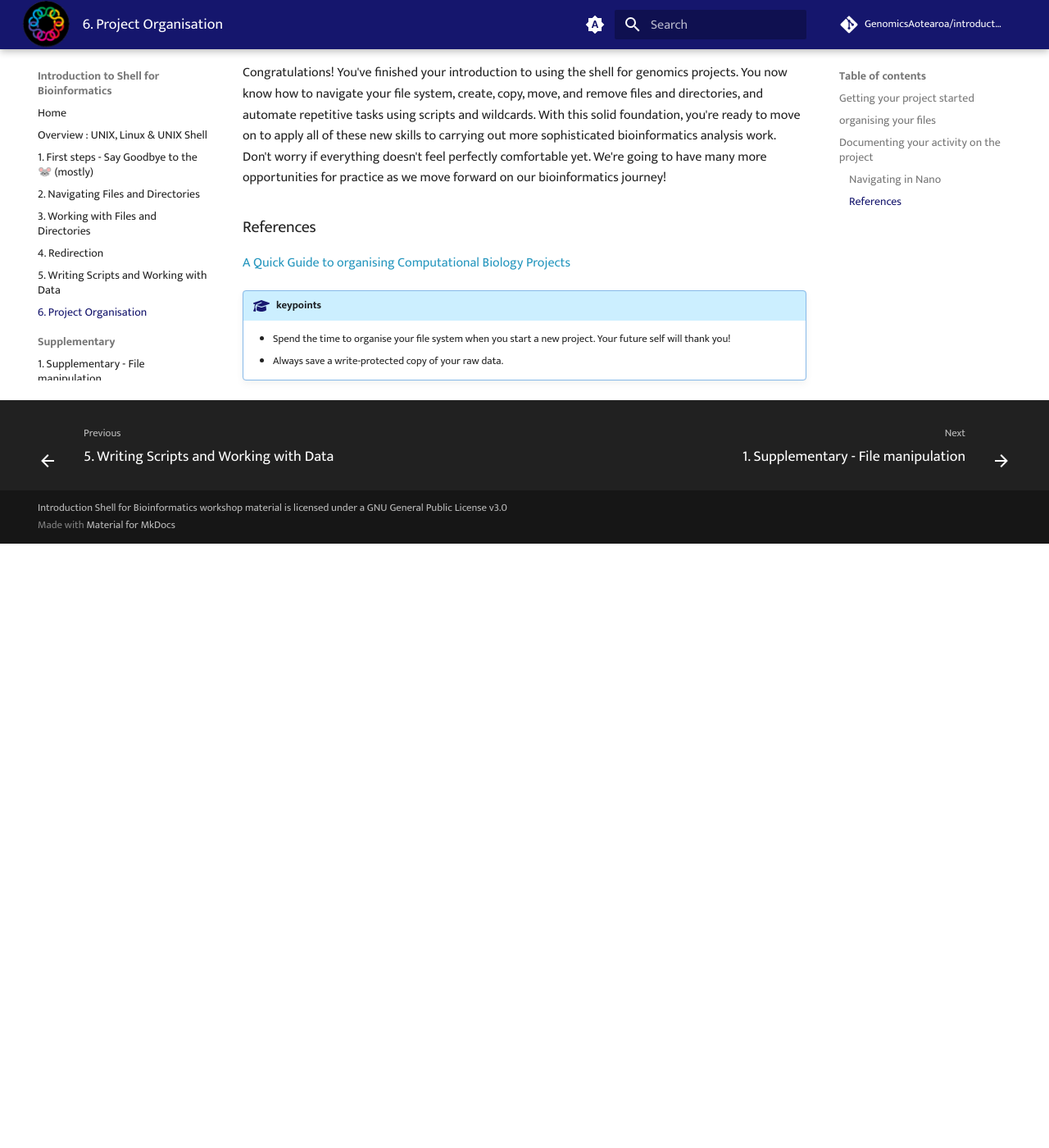
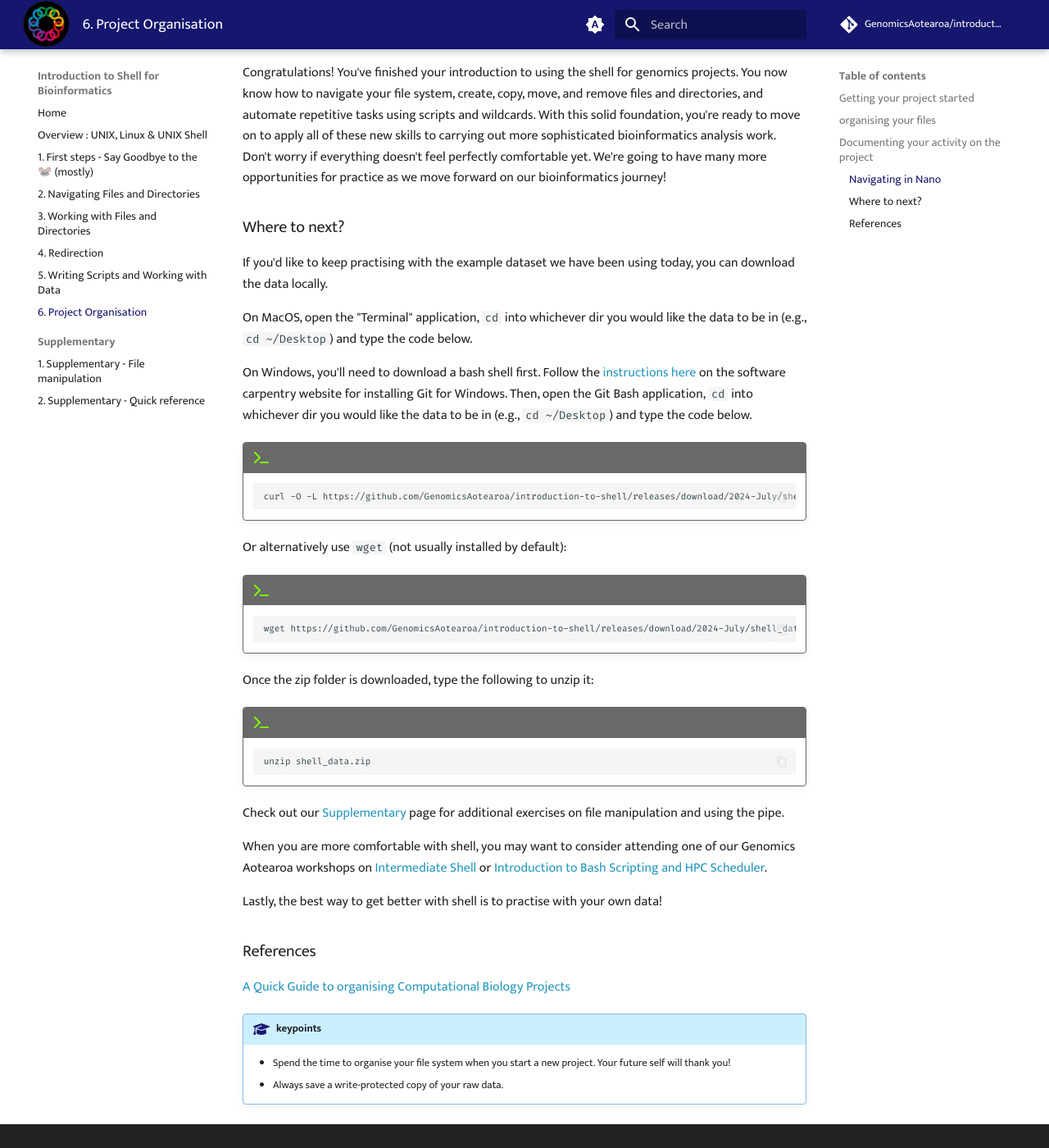
Before and after one commit to GenomicsAotearoa/introduction-to-shell, an MkDocs documentation site: the page built from docs/06-organization.md, in a window 1280 px wide and 1400 px high, scrolled down 5349 px. Shown: the whole window at 82% size. Built offline with MkDocs 1.6.1 and Material for MkDocs 9.7.7, drawn with Linux system fonts in a browser that asks for light colours; comment, search, counter and statistics services are not loaded; before the commit the page ends 6012 px from its top, so only the background shows below that.

Commit message:
fix #11 #10 added quick ref guide and where to next

````diff
--- a/docs/06-organization.md
+++ b/docs/06-organization.md
@@ -273,6 +273,44 @@ analysis work. Don't worry if everything doesn't feel perfectly comfortable yet.
 going to have many more opportunities for practice as we move forward on our
 bioinformatics journey!
 
+### Where to next?
+
+If you'd like to keep practising with the example dataset we have been using today, you can download the data locally.
+
+On MacOS, open the "Terminal" application, `cd` into whichever dir you would like the data to be in (e.g., `cd ~/Desktop`) and type the code below.
+
+On Windows, you'll need to download a bash shell first. Follow the [instructions here](https://carpentries.github.io/workshop-template/install_instructions/#shell) on the software carpentry website for installing Git for Windows. Then, open the Git Bash application, `cd` into whichever dir you would like the data to be in (e.g., `cd ~/Desktop`) and type the code below.
+
+!!! terminal
+
+    ```bash
+    curl -O -L https://github.com/GenomicsAotearoa/introduction-to-shell/releases/download/2024-July/shell_data.zip
+    ```
+
+Or alternatively use `wget` (not usually installed by default):
+
+!!! terminal
+
+    ```bash
+    wget https://github.com/GenomicsAotearoa/introduction-to-shell/releases/download/2024-July/shell_data.zip
+    ```
+
+Once the zip folder is downloaded, type the following to unzip it:
+
+!!! terminal
+
+    ```bash
+    unzip shell_data.zip
+    ```
+
+Check out our [Supplementary](Supplementary/1-supplementary.md) page for additional exercises on file manipulation and using the pipe.
+
+When you are more comfortable with shell, you may want to consider attending one of our Genomics Aotearoa workshops on [Intermediate Shell](https://genomicsaotearoa.github.io/BioinformaticsTrainingProgramme/portfolio.html#intermediate-shell) or [Introduction to Bash Scripting and HPC Scheduler](https://genomicsaotearoa.github.io/BioinformaticsTrainingProgramme/portfolio.html#bash-script-hpc-job).
+
+Lastly, the best way to get better with shell is to practise with your own data!
+
+
+
 ### References
 
 [A Quick Guide to organising Computational Biology Projects](https://journals.plos.org/ploscompbiol/article?id=10.1371/journal.pcbi.1000424)
--- a/mkdocs.yml
+++ b/mkdocs.yml
@@ -19,6 +19,8 @@ nav:
   - "6. Project Organisation": 06-organization.md
   - Supplementary:
     - "1. Supplementary - File manipulation": Supplementary/1-supplementary.md
+    - "2. Supplementary - Quick reference": Supplementary/2-supplementary.md
+
 
 theme:
   name: material
````
Also changed, not shown: docs/Supplementary/1-supplementary.md (+17 -23 lines), docs/Supplementary/2-supplementary.md (added, +37 -0 lines), 1 other file.
